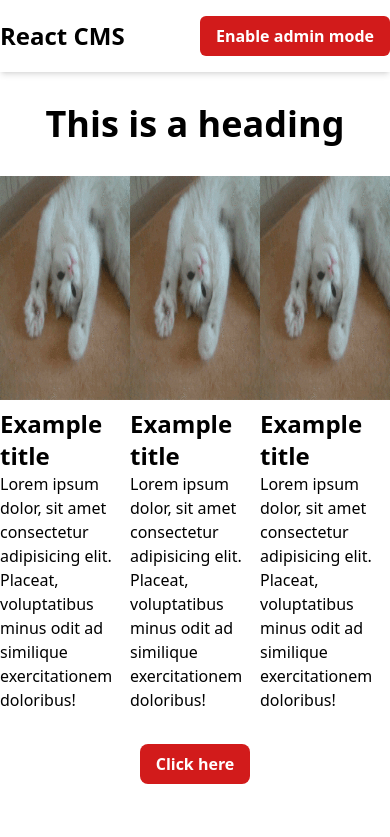
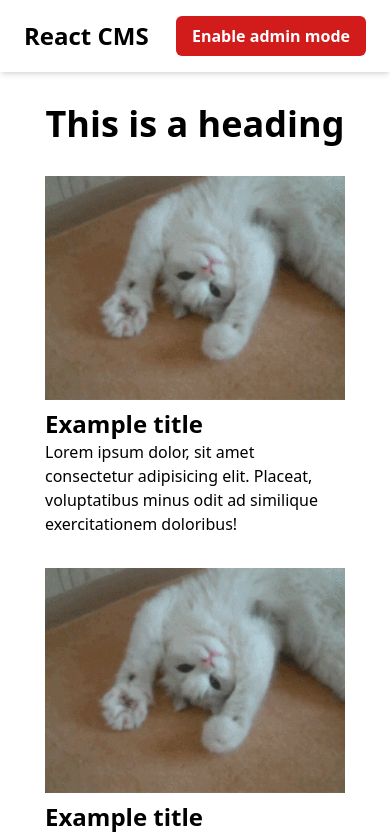
Before and after one commit to HenrikDK2/react-cms, a React (Create React App) app: page / in a window 390 px wide. Shown: the top 837 px of the page. Built offline with nearby package versions, Linux system fonts and the light colour scheme.

Commit message:
Responsiveness

```diff
--- a/src/App.tsx
+++ b/src/App.tsx
@@ -13,7 +13,7 @@ function App() {
   return (
     <>
       <Header />
-      <main className="max-w-[1200px] m-auto pt-4 mb-16">
+      <main className="max-w-[1224px] m-auto pt-4 px-6 mb-16">
         {contentData.map((content, index) => {
           switch (content.type) {
             case "link":
--- a/src/components/CardList.tsx
+++ b/src/components/CardList.tsx
@@ -27,7 +27,7 @@ export interface CardListContent {
 
 export const CardList: FC<ICardListProps & Index> = ({ items, index }) => (
   <EditWrapper index={index}>
-    <ul className="flex justify-between my-8">
+    <ul className="flex flex-wrap gap-8 justify-center my-8 lg:justify-between">
       {items.map(({ alt, src, title, text }, i) => (
         <li key={i} className="w-[300px]">
           <img
--- a/src/components/Header.tsx
+++ b/src/components/Header.tsx
@@ -8,7 +8,7 @@ export const Header: FC = () => {
 
   return (
     <header className="py-4 shadow-md">
-      <div className="max-w-[1200px] mx-auto flex items-center">
+      <div className="max-w-[1224px] mx-auto flex items-center px-6">
         <h1 className="font-bold text-2xl">React CMS</h1>
         <button
           onClick={() => {
```
